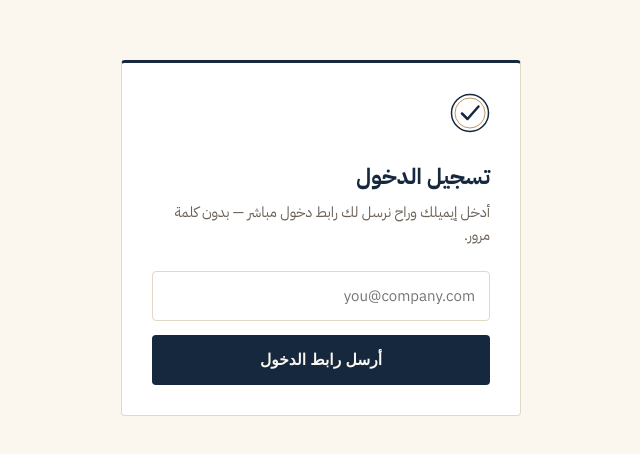
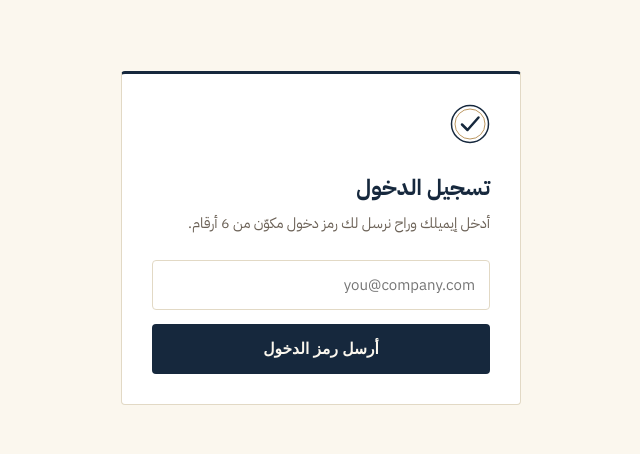
Before and after one commit to yaqeen-tools/yaqeen-app, a Next.js app: page /login in a window 1280 px wide. Shown: the part 162-616 px from the top of the page, without its empty margins (383-1023 px from the left). Built offline with nearby package versions, Linux system fonts and the light colour scheme.

Commit message:
fix: use OTP code login instead of magic link

```diff
--- a/app/login/page.tsx
+++ b/app/login/page.tsx
@@ -3,44 +3,42 @@
 import { useState } from 'react';
 import { supabase } from '../../lib/supabase';
 
-const copy = {
-  ar: {
-    dir: 'rtl',
-    title: 'تسجيل الدخول',
-    sub: 'أدخل إيميلك وراح نرسل لك رابط دخول مباشر — بدون كلمة مرور.',
-    placeholder: 'you@company.com',
-    btn: 'أرسل رابط الدخول',
-    sending: 'جاري الإرسال...',
-    sent: 'تفقّد بريدك — أرسلنا لك رابط دخول مباشر.',
-    error: 'صار خطأ، حاول مرة ثانية.',
-  },
-  en: {
-    dir: 'ltr',
-    title: 'Sign in',
-    sub: "Enter your email and we'll send you a direct sign-in link — no password.",
-    placeholder: 'you@company.com',
-    btn: 'Send sign-in link',
-    sending: 'Sending...',
-    sent: 'Check your inbox — we sent you a sign-in link.',
-    error: 'Something went wrong, try again.',
-  },
-} as const;
+export default function LoginPage() {
+  const [email, setEmail] = useState('');
+  const [code, setCode] = useState('');
+  const [step, setStep] = useState<'email' | 'code'>('email');
+  const [status, setStatus] = useState<'idle' | 'busy' | 'error'>('idle');
+  const [errorMsg, setErrorMsg] = useState('');
 
-export default function LoginPage() {
-  const [lang] = useState<'ar' | 'en'>('ar');
-  const t = copy[lang];
-  const [email, setEmail] = useState('');
-  const [status, setStatus] = useState<'idle' | 'sending' | 'sent' | 'error'>('idle');
+  async function handleSendCode(e: React.FormEvent) {
+    e.preventDefault();
+    setStatus('busy');
+    setErrorMsg('');
+    const { error } = await supabase.auth.signInWithOtp({ email, options: { shouldCreateUser: true } });
+    if (error) {
+      setStatus('error');
+      setErrorMsg(error.message);
+    } else {
+      setStatus('idle');
+      setStep('code');
+    }
+  }
 
-  async function handleSubmit(e: React.FormEvent) {
+  async function handleVerifyCode(e: React.FormEvent) {
     e.preventDefault();
-    setStatus('sending');
-    const { error } = await supabase.auth.signInWithOtp({ email });
-    setStatus(error ? 'error' : 'sent');
+    setStatus('busy');
+    setErrorMsg('');
+    const { error } = await supabase.auth.verifyOtp({ email, token: code, type: 'email' });
+    if (error) {
+      setStatus('error');
+      setErrorMsg(error.message);
+    } else {
+      window.location.href = '/dashboard';
+    }
   }
 
   return (
-    <main dir={t.dir} style={{ minHeight: '100vh', display: 'flex', alignItems: 'center', justifyContent: 'center', background: 'var(--paper)' }}>
+    <main dir="rtl" style={{ minHeight: '100vh', display: 'flex', alignItems: 'center', justifyContent: 'center', background: 'var(--paper)' }}>
       <div className="card" style={{ maxWidth: 400, width: '100%', margin: 20, borderTop: '3px solid var(--navy)' }}>
         <div style={{ marginBottom: 20 }}>
           <svg width="40" height="40" viewBox="0 0 80 80" aria-hidden="true">
@@ -49,34 +47,54 @@ export default function LoginPage() {
             <path d="M24 41 L35 52 L57 27" fill="none" stroke="var(--navy)" strokeWidth="5" strokeLinecap="round" strokeLinejoin="round" />
           </svg>
         </div>
-        <h1 style={{ fontSize: 22, fontWeight: 700, color: 'var(--navy)', margin: '0 0 8px' }}>{t.title}</h1>
-        <p style={{ fontSize: 14.5, color: 'var(--muted)', margin: '0 0 24px', lineHeight: 1.6 }}>{t.sub}</p>
 
-        {status === 'sent' ? (
-          <div style={{ fontSize: 14.5, color: 'var(--navy)', background: '#f1ebda', padding: 16, borderRadius: 4 }}>{t.sent}</div>
-        ) : (
-          <form onSubmit={handleSubmit}>
+        {step === 'email' ? (
+          <>
+            <h1 style={{ fontSize: 22, fontWeight: 700, color: 'var(--navy)', margin: '0 0 8px' }}>تسجيل الدخول</h1>
+            <p style={{ fontSize: 14.5, color: 'var(--muted)', margin: '0 0 24px', lineHeight: 1.6 }}>
+              أدخل إيميلك وراح نرسل لك رمز دخول مكوّن من 6 أرقام.
+            </p>
+            <form onSubmit={handleSendCode}>
               <input
                 type="email"
                 required
                 value={email}
                 onChange={(e) => setEmail(e.target.value)}
-              placeholder={t.placeholder}
-              style={{
-                width: '100%',
-                padding: '13px 14px',
-                fontSize: 15,
-                border: '1px solid var(--line)',
-                borderRadius: 4,
-                marginBottom: 14,
-                fontFamily: 'inherit',
-              }}
+                placeholder="you@company.com"
+                style={{ width: '100%', padding: '13px 14px', fontSize: 15, border: '1px solid var(--line)', borderRadius: 4, marginBottom: 14, fontFamily: 'inherit' }}
               />
-            <button type="submit" disabled={status === 'sending'} className="btn btn-primary" style={{ width: '100%', justifyContent: 'center' }}>
-              {status === 'sending' ? t.sending : t.btn}
+              <button type="submit" disabled={status === 'busy'} className="btn btn-primary" style={{ width: '100%', justifyContent: 'center' }}>
+                {status === 'busy' ? 'جاري الإرسال...' : 'أرسل رمز الدخول'}
               </button>
-            {status === 'error' && <div style={{ color: 'var(--danger)', fontSize: 13.5, marginTop: 10 }}>{t.error}</div>}
+              {status === 'error' && <div style={{ color: 'var(--danger)', fontSize: 13.5, marginTop: 10 }}>{errorMsg}</div>}
             </form>
+          </>
+        ) : (
+          <>
+            <h1 style={{ fontSize: 22, fontWeight: 700, color: 'var(--navy)', margin: '0 0 8px' }}>أدخل الرمز</h1>
+            <p style={{ fontSize: 14.5, color: 'var(--muted)', margin: '0 0 24px', lineHeight: 1.6 }}>
+              أرسلنا رمز مكوّن من 6 أرقام إلى {email} — تفقّد بريدك (وصندوق الرسائل غير المرغوبة).
+            </p>
+            <form onSubmit={handleVerifyCode}>
+              <input
+                type="text"
+                required
+                inputMode="numeric"
+                maxLength={6}
+                value={code}
+                onChange={(e) => setCode(e.target.value)}
+                placeholder="123456"
+                style={{ width: '100%', padding: '13px 14px', fontSize: 20, letterSpacing: 6, textAlign: 'center', border: '1px solid var(--line)', borderRadius: 4, marginBottom: 14, fontFamily: 'inherit' }}
+              />
+              <button type="submit" disabled={status === 'busy'} className="btn btn-primary" style={{ width: '100%', justifyContent: 'center' }}>
+                {status === 'busy' ? 'جاري التحقق...' : 'تأكيد الدخول'}
+              </button>
+              {status === 'error' && <div style={{ color: 'var(--danger)', fontSize: 13.5, marginTop: 10 }}>{errorMsg}</div>}
+            </form>
+            <button onClick={() => setStep('email')} style={{ marginTop: 14, background: 'none', border: 'none', color: 'var(--muted)', fontSize: 13, cursor: 'pointer', fontFamily: 'inherit' }}>
+              تغيير الإيميل
+            </button>
+          </>
         )}
       </div>
     </main>
```
Lines whose indentation alone changed are shown as unchanged.
